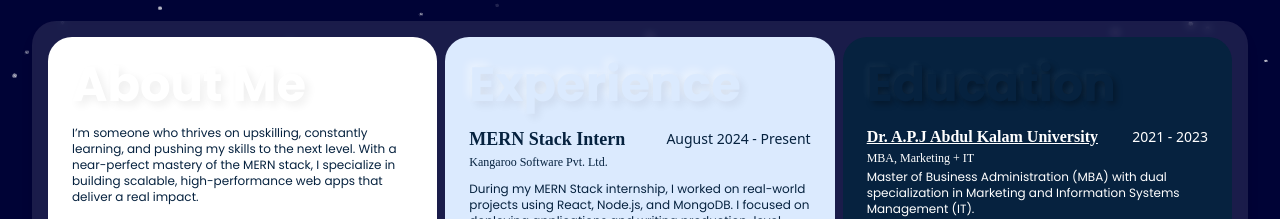
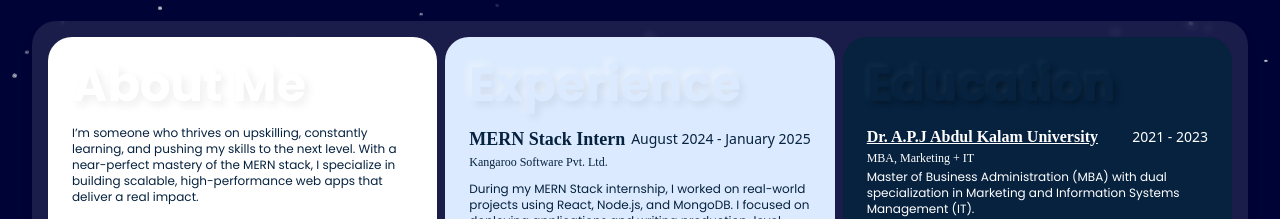
Before and after one commit to hitesh989998/Hitesh-FullStackDev-Portfolio, a React (Vite) app: page / in a window 1280 px wide. Shown: the part 3227-3446 px from the top of the page. Built offline with nearby package versions, Linux system fonts and the light colour scheme; no server answers; a web font is replaced by a local one.

Commit message:
Added updated cv to download button

```diff
--- a/src/components/Contact.jsx
+++ b/src/components/Contact.jsx
@@ -168,7 +168,7 @@ export default function Contact() {
 
         <div className="lg:mt-4 mt-1 mb-28">
           <a
-            href="/Hitesh Lalwani.pdf"
+            href="/Hitesh_FullStackDeveloper_MERN.pdf"
             download
             className="w-full lg:p-6 p-2 text-white rounded-3xl shadow-xl flex items-center justify-center lg:space-x-4 space-x-1 shadow-dark transition-all duration-300 shadow-hover2"
           >
--- a/src/components/Experience.jsx
+++ b/src/components/Experience.jsx
@@ -40,7 +40,7 @@ export default function Experience() {
                 MERN Stack Intern
               </h3>
               <span className="lg:text-sm text-[3px]">
-                August 2024 - Present
+                August 2024 - January 2025
               </span>
             </div>
             <h4 className="lg:text-xs text-[3px] mt-0 lg:mt-0">
```
Also changed, not shown: 2 other files (tests, documents, lock files or other folders).
